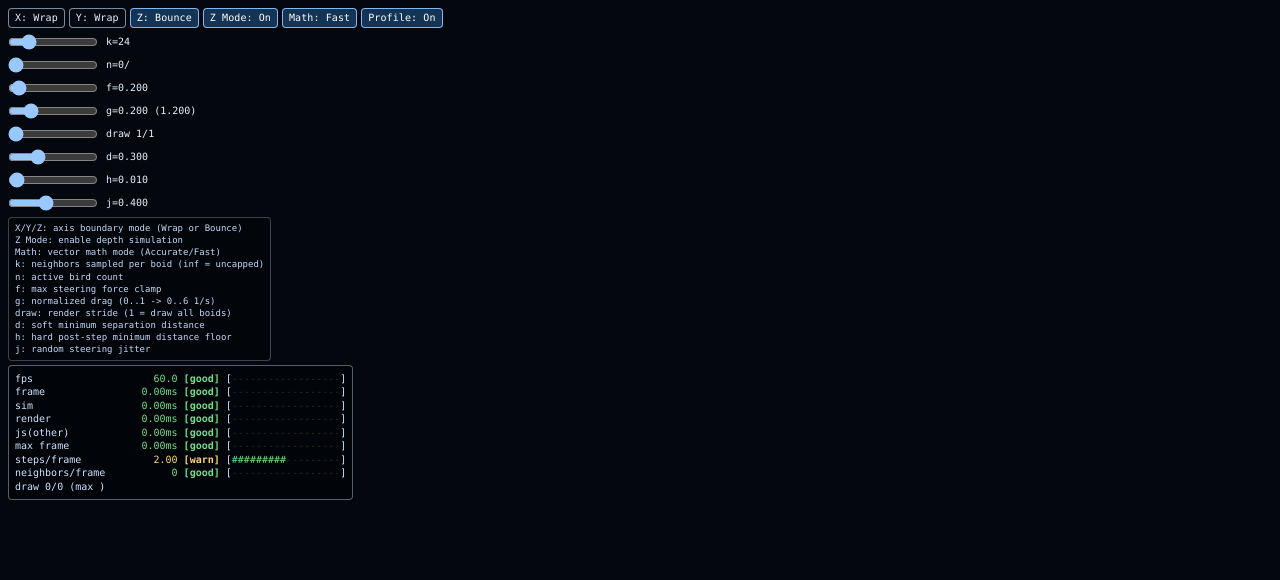
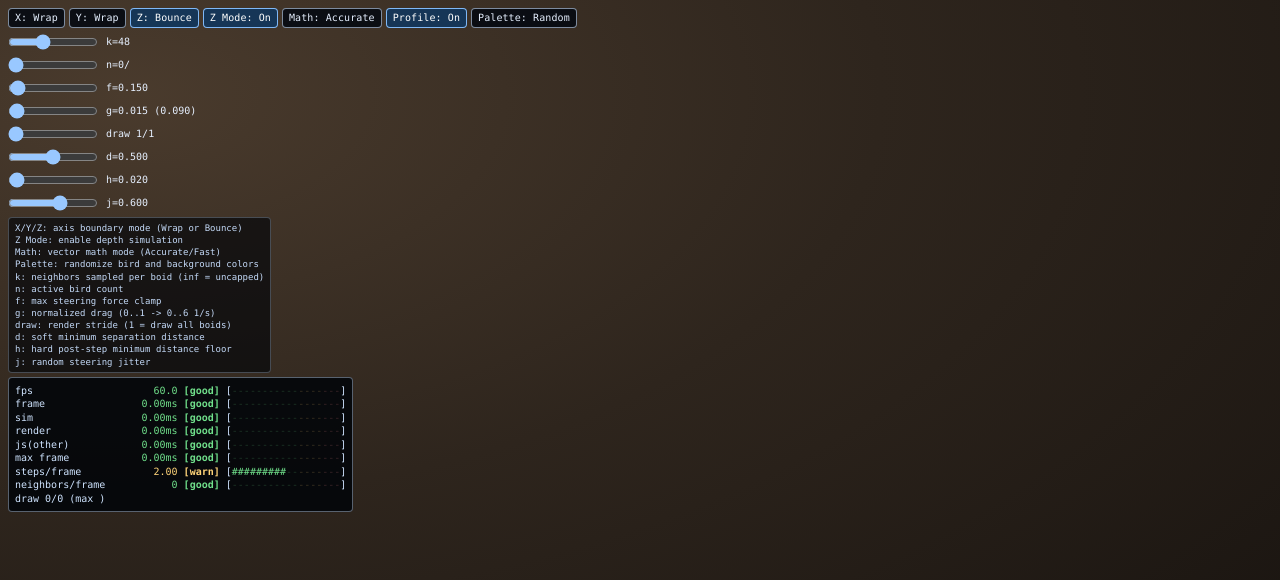
Before and after one commit to mcoppolino/flockround, a website built with Vite: page web/index.html in a window 1280 px wide. Built offline with nearby package versions, Linux system fonts and the light colour scheme.

Commit message:
cosmetics

```diff
--- a/web/src/main.ts
+++ b/web/src/main.ts
@@ -1,4 +1,4 @@
-import { DEFAULT_FLOCK_THEME, FlockView } from "./render";
+import { DEFAULT_FLOCK_THEME, FlockView, type FlockTheme } from "./render";
 import { initWasmModule, type SimMathMode } from "./wasm";
 import "./style.css";
 
@@ -14,16 +14,71 @@ const DEFAULT_Z_ENABLED = true;
 const DEFAULT_BOUNCE_X = false;
 const DEFAULT_BOUNCE_Y = false;
 const DEFAULT_BOUNCE_Z = true;
-const DEFAULT_MATH_MODE: SimMathMode = "fast";
-const DEFAULT_NEIGHBOR_CAP = 24;
+const DEFAULT_MATH_MODE: SimMathMode = "accurate";
+const DEFAULT_NEIGHBOR_CAP = 48;
 const DEFAULT_RENDER_STRIDE = 1;
 const DEFAULT_PROFILE_ENABLED = true;
-const DEFAULT_MAX_FORCE = 0.2;
-const DEFAULT_DRAG = 1.2;
-const DEFAULT_MIN_DISTANCE = 0.3;
-const DEFAULT_HARD_MIN_DISTANCE = 0.01;
-const DEFAULT_JITTER_STRENGTH = 0.4;
-const DEFAULT_ACTIVE_BIRDS = 5_000;
+const DEFAULT_MAX_FORCE = 0.15;
+const DEFAULT_DRAG = 0.09;
+const DEFAULT_MIN_DISTANCE = 0.5;
+const DEFAULT_HARD_MIN_DISTANCE = 0.02;
+const DEFAULT_JITTER_STRENGTH = 0.6;
+const DEFAULT_ACTIVE_BIRDS = 4_200;
+
+type PaletteSpec = {
+  gradientStart: string;
+  gradientMiddle: string;
+  gradientEnd: string;
+  particleColor: number;
+  particleAlpha: number;
+};
+
+const DEFAULT_PALETTE: PaletteSpec = {
+  gradientStart: "#4a3b2d",
+  gradientMiddle: "#2e251d",
+  gradientEnd: "#14100d",
+  particleColor: 0xf3e6d4,
+  particleAlpha: 0.92,
+};
+
+const RANDOM_PALETTES: PaletteSpec[] = [
+  DEFAULT_PALETTE,
+  {
+    gradientStart: "#3f2d24",
+    gradientMiddle: "#271d18",
+    gradientEnd: "#120d0a",
+    particleColor: 0xf2ddc6,
+    particleAlpha: 0.92,
+  },
+  {
+    gradientStart: "#2f3427",
+    gradientMiddle: "#1f2319",
+    gradientEnd: "#0f120c",
+    particleColor: 0xe7edd9,
+    particleAlpha: 0.9,
+  },
+  {
+    gradientStart: "#2f313f",
+    gradientMiddle: "#1d1f2a",
+    gradientEnd: "#0d0e13",
+    particleColor: 0xe3e8f5,
+    particleAlpha: 0.9,
+  },
+  {
+    gradientStart: "#3f2f35",
+    gradientMiddle: "#281d22",
+    gradientEnd: "#120d0f",
+    particleColor: 0xf0dfe4,
+    particleAlpha: 0.9,
+  },
+  {
+    gradientStart: "#373127",
+    gradientMiddle: "#231f18",
+    gradientEnd: "#12100c",
+    particleColor: 0xefe7d5,
+    particleAlpha: 0.92,
+  },
+];
 
 function sliderIndexToNeighborCap(index: number): number {
   const clampedIndex = Math.min(K_SLIDER_MAX_INDEX, Math.max(K_SLIDER_MIN_INDEX, index));
@@ -102,7 +157,17 @@ async function start(): Promise<void> {
     dprCap: 2,
     renderScale: 1,
   });
-  view.setTheme(DEFAULT_FLOCK_THEME);
+  let activePaletteIndex = 0;
+  const applyPalette = (palette: PaletteSpec): void => {
+    setBackgroundGradient(palette);
+    const nextTheme: FlockTheme = {
+      ...DEFAULT_FLOCK_THEME,
+      particleColor: palette.particleColor,
+      particleAlpha: palette.particleAlpha,
+    };
+    view.setTheme(nextTheme);
+  };
+  applyPalette(DEFAULT_PALETTE);
   const controls = createDebugControls(host, totalBoids);
   const profiler = createLoopProfiler(controls.profileStats);
   profiler.setEnabled(profileEnabled);
@@ -240,6 +305,17 @@ async function start(): Promise<void> {
     updateDebugState();
   });
 
+  controls.paletteButton.addEventListener("click", () => {
+    const nextPaletteIndex = pickRandomPaletteIndex(activePaletteIndex, RANDOM_PALETTES.length);
+    activePaletteIndex = nextPaletteIndex;
+    const basePalette = RANDOM_PALETTES[nextPaletteIndex];
+    applyPalette({
+      ...basePalette,
+      particleColor: randomBirdColor(),
+      particleAlpha: 0.86 + Math.random() * 0.1,
+    });
+  });
+
   const applyResize = (): void => {
     const width = Math.floor(window.innerWidth);
     const height = Math.floor(window.innerHeight);
@@ -373,6 +449,7 @@ function createDebugControls(host: HTMLElement, maxBirds: number): {
   zModeButton: HTMLButtonElement;
   mathModeButton: HTMLButtonElement;
   profileButton: HTMLButtonElement;
+  paletteButton: HTMLButtonElement;
   kSlider: HTMLInputElement;
   kValueLabel: HTMLSpanElement;
   birdCountSlider: HTMLInputElement;
@@ -422,10 +499,14 @@ function createDebugControls(host: HTMLElement, maxBirds: number): {
   zBoundsButton.title = "Z-axis boundary mode: Wrap teleports at edges, Bounce reflects velocity.";
   const zModeButton = createDebugButton("Z Mode: On");
   zModeButton.title = "Enable or disable depth simulation (3D movement).";
-  const mathModeButton = createDebugButton("Math: Fast");
+  const mathModeButton = createDebugButton(
+    DEFAULT_MATH_MODE === "fast" ? "Math: Fast" : "Math: Accurate",
+  );
   mathModeButton.title = "Math path for vector ops: Accurate favors precision, Fast favors speed.";
   const profileButton = createDebugButton("Profile: On");
   profileButton.title = "Toggle runtime performance metrics overlay.";
+  const paletteButton = createDebugButton("Palette: Random");
+  paletteButton.title = "Randomize bird tint and background gradient.";
   const defaultActiveBirds = Math.min(maxBirds, DEFAULT_ACTIVE_BIRDS);
   const kSlider = document.createElement("input");
   kSlider.type = "range";
@@ -634,6 +715,7 @@ function createDebugControls(host: HTMLElement, maxBirds: number): {
     "X/Y/Z: axis boundary mode (Wrap or Bounce)",
     "Z Mode: enable depth simulation",
     "Math: vector math mode (Accurate/Fast)",
+    "Palette: randomize bird and background colors",
     "k: neighbors sampled per boid (inf = uncapped)",
     "n: active bird count",
     "f: max steering force clamp",
@@ -651,6 +733,7 @@ function createDebugControls(host: HTMLElement, maxBirds: number): {
     zModeButton,
     mathModeButton,
     profileButton,
+    paletteButton,
   ];
   for (const button of buttons) {
     button.style.height = "20px";
@@ -701,6 +784,7 @@ function createDebugControls(host: HTMLElement, maxBirds: number): {
     zModeButton,
     mathModeButton,
     profileButton,
+    paletteButton,
     kSlider,
     kValueLabel,
     birdCountSlider,
@@ -735,6 +819,72 @@ function setButtonState(button: HTMLButtonElement, active: boolean): void {
     : "rgba(187, 208, 234, 0.65)";
   button.style.background = active ? "rgba(21, 55, 90, 0.95)" : "rgba(6, 10, 18, 0.9)";
   button.style.color = active ? "#ffffff" : "#e6f0ff";
+}
+
+function setBackgroundGradient(palette: PaletteSpec): void {
+  const root = document.documentElement;
+  root.style.setProperty("--bg-stop-0", palette.gradientStart);
+  root.style.setProperty("--bg-stop-1", palette.gradientMiddle);
+  root.style.setProperty("--bg-stop-2", palette.gradientEnd);
+}
+
+function pickRandomPaletteIndex(currentIndex: number, count: number): number {
+  if (count <= 1) {
+    return 0;
+  }
+
+  let nextIndex = currentIndex;
+  while (nextIndex === currentIndex) {
+    nextIndex = Math.floor(Math.random() * count);
+  }
+  return nextIndex;
+}
+
+function randomBirdColor(): number {
+  // Keep birds bright enough to stay readable over dark warm gradients.
+  const hue = Math.random() * 360;
+  const saturation = 0.35 + Math.random() * 0.55;
+  const lightness = 0.72 + Math.random() * 0.2;
+  return hslToRgbNumber(hue, saturation, lightness);
+}
+
+function hslToRgbNumber(hueDegrees: number, saturation: number, lightness: number): number {
+  const h = ((hueDegrees % 360) + 360) % 360;
+  const s = clamp01(saturation);
+  const l = clamp01(lightness);
+
+  const c = (1 - Math.abs(2 * l - 1)) * s;
+  const x = c * (1 - Math.abs(((h / 60) % 2) - 1));
+  const m = l - c / 2;
+
+  let rPrime = 0;
+  let gPrime = 0;
+  let bPrime = 0;
+
+  if (h < 60) {
+    rPrime = c;
+    gPrime = x;
+  } else if (h < 120) {
+    rPrime = x;
+    gPrime = c;
+  } else if (h < 180) {
+    gPrime = c;
+    bPrime = x;
+  } else if (h < 240) {
+    gPrime = x;
+    bPrime = c;
+  } else if (h < 300) {
+    rPrime = x;
+    bPrime = c;
+  } else {
+    rPrime = c;
+    bPrime = x;
+  }
+
+  const r = Math.round((rPrime + m) * 255);
+  const g = Math.round((gPrime + m) * 255);
+  const b = Math.round((bPrime + m) * 255);
+  return (r << 16) | (g << 8) | b;
 }
 
 type LoopProfileSample = {
--- a/web/src/render.ts
+++ b/web/src/render.ts
@@ -18,11 +18,12 @@ export interface FlockViewOptions {
 const UVS_PER_PARTICLE = new Float32Array([0, 0, 1, 0, 1, 1, 0, 1]);
 
 export const DEFAULT_FLOCK_THEME: FlockTheme = {
-  backgroundColor: 0x04070d,
-  backgroundAlpha: 1.0,
-  particleColor: 0xcfe7ff,
-  particleAlpha: 0.72,
-  blendMode: "add",
+  // Keep renderer transparent so CSS owns the warm gradient backdrop.
+  backgroundColor: 0x000000,
+  backgroundAlpha: 0.0,
+  particleColor: 0xf3e6d4,
+  particleAlpha: 0.92,
+  blendMode: "normal",
   particleSize: 2.4,
 };
 
--- a/web/src/style.css
+++ b/web/src/style.css
@@ -1,6 +1,15 @@
 :root {
   color-scheme: dark;
-  background: #04070d;
+  --bg-stop-0: #4a3b2d;
+  --bg-stop-1: #2e251d;
+  --bg-stop-2: #14100d;
+  background:
+    radial-gradient(
+      140% 120% at 10% 12%,
+      var(--bg-stop-0) 0%,
+      var(--bg-stop-1) 42%,
+      var(--bg-stop-2) 100%
+    );
 }
 
 * {
@@ -17,7 +26,13 @@ body,
 
 body {
   overflow: hidden;
-  background: #04070d;
+  background:
+    radial-gradient(
+      140% 120% at 10% 12%,
+      var(--bg-stop-0) 0%,
+      var(--bg-stop-1) 42%,
+      var(--bg-stop-2) 100%
+    );
 }
 
 #app {
--- a/web/src/wasm.ts
+++ b/web/src/wasm.ts
@@ -24,6 +24,12 @@ export interface SimBoidsConfig {
 
 export type SimMathMode = "accurate" | "fast";
 const MAX_BIRD_CAPACITY = 10_000;
+
+function randomSeed32(): number {
+  const bytes = new Uint32Array(1);
+  crypto.getRandomValues(bytes);
+  return bytes[0];
+}
 
 export class WasmSimClient {
   private readonly sim: Sim;
@@ -255,9 +261,11 @@ export async function initWasmModule(): Promise<WasmSimClient> {
   const wasm = await initWasm();
   console.log(wasm_loaded_message());
 
-  const sim = new WasmSimClient(MAX_BIRD_CAPACITY, 12_345, 1.0, 1.0, wasm.memory);
+  const seed = randomSeed32();
+  const sim = new WasmSimClient(MAX_BIRD_CAPACITY, seed, 1.0, 1.0, wasm.memory);
   console.log("Sim ready", {
     count: sim.getCount(),
+    seed,
     ptr: sim.getPointer(),
     depthPtr: sim.getDepthPointer(),
   });
```
